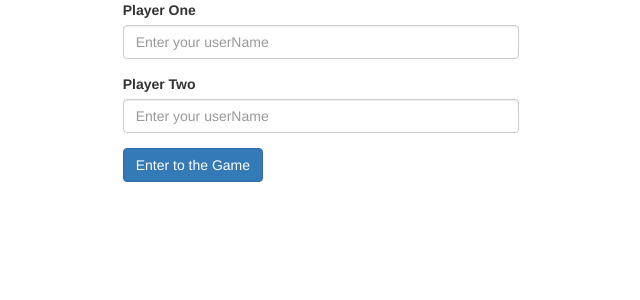
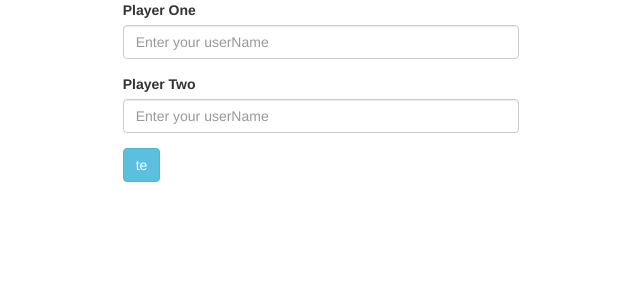
Before and after one commit to 2021-DEV1-122/MyTest, a React (Create React App) app: page / in a window 1280 px wide. Shown: the top 300 px of the page, without its empty margins (319-959 px from the left). Built offline with nearby package versions, Linux system fonts and the light colour scheme.

Commit message:
[12][Game] fix test: "should render Game with data coming from Home"

```diff
--- a/src/index.js
+++ b/src/index.js
@@ -5,11 +5,13 @@ import reportWebVitals from './reportWebVitals';
 import 'bootstrap/dist/css/bootstrap.css';
 import Home from "./views/Home/Home";
 import {BrowserRouter, Route, Routes} from "react-router-dom";
+import Game from "./views/Game/Game";
 
 ReactDOM.render(
     <BrowserRouter>
         <Routes>
             <Route path="/" element={<Home/>}/>
+            <Route path="/game" element={<Game/>}/>
         </Routes>
     </BrowserRouter>,
     document.getElementById('root')
--- /dev/null
+++ b/src/views/Game/Game.jsx
@@ -0,0 +1,20 @@
+import React from 'react';
+import {useLocation} from "react-router-dom";
+
+const Game = (props) => {
+
+    const location = useLocation()
+    const {player1} = location.state
+    const {player2} = location.state
+
+    return (
+
+        <div class="col-md-4 col-md-offset-4">
+            <h1>{player1}</h1>
+            <h1>{player2}</h1>
+        </div>
+    );
+
+}
+
+export default Game;
--- a/src/views/Home/Home.jsx
+++ b/src/views/Home/Home.jsx
@@ -1,7 +1,9 @@
 import React from 'react';
 import InputText from "../../components/InputText/InputText";
+import {Link} from "react-router-dom";
 
 const Home = () => {
+    // your link creation
 
 
     return (
@@ -9,7 +11,7 @@ const Home = () => {
             <form>
                 <InputText id="userName1" placeholder="Enter your userName" title="Player One"></InputText>
                 <InputText id="userName2" placeholder="Enter your userName" title="Player Two"></InputText>
-                <button type="submit" className="btn btn-primary">Enter to the Game</button>
+                <Link to='/game'  state={{ player1: 'occupation' ,player2: '5555' }}  class="btn btn-info" role="button"> te</Link>
             </form>
         </div>
     );
```
Also changed, not shown: 1 other file (tests, documents, lock files or other folders).
